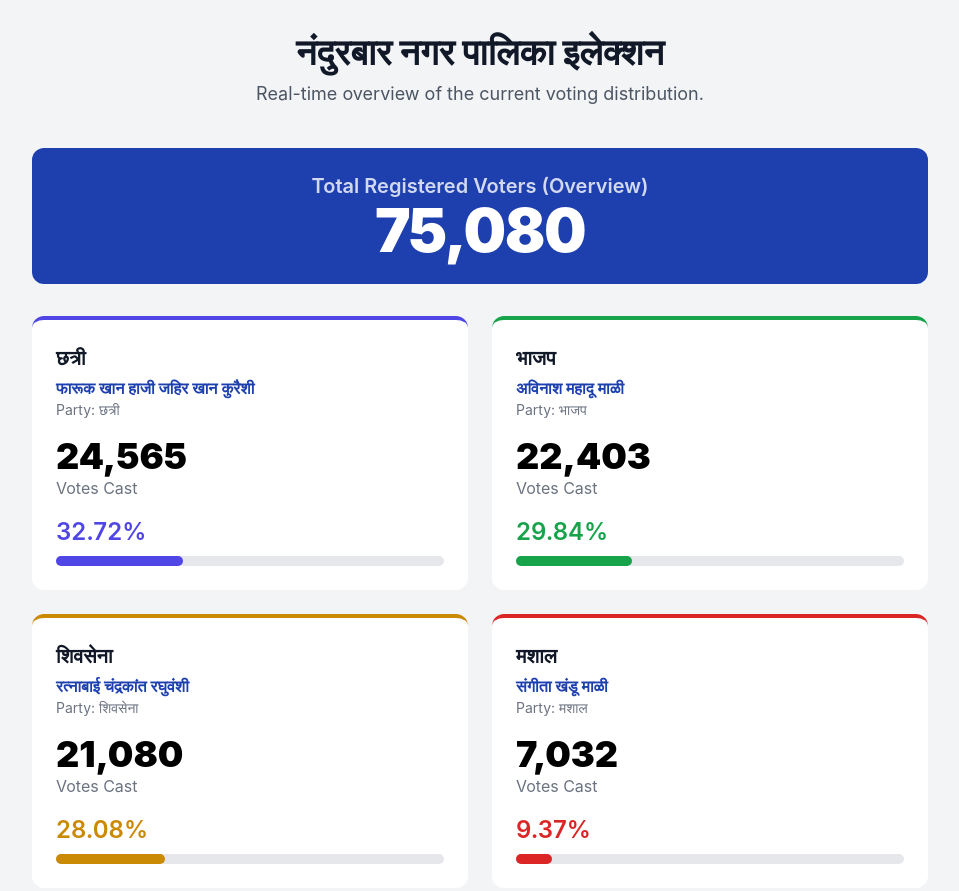
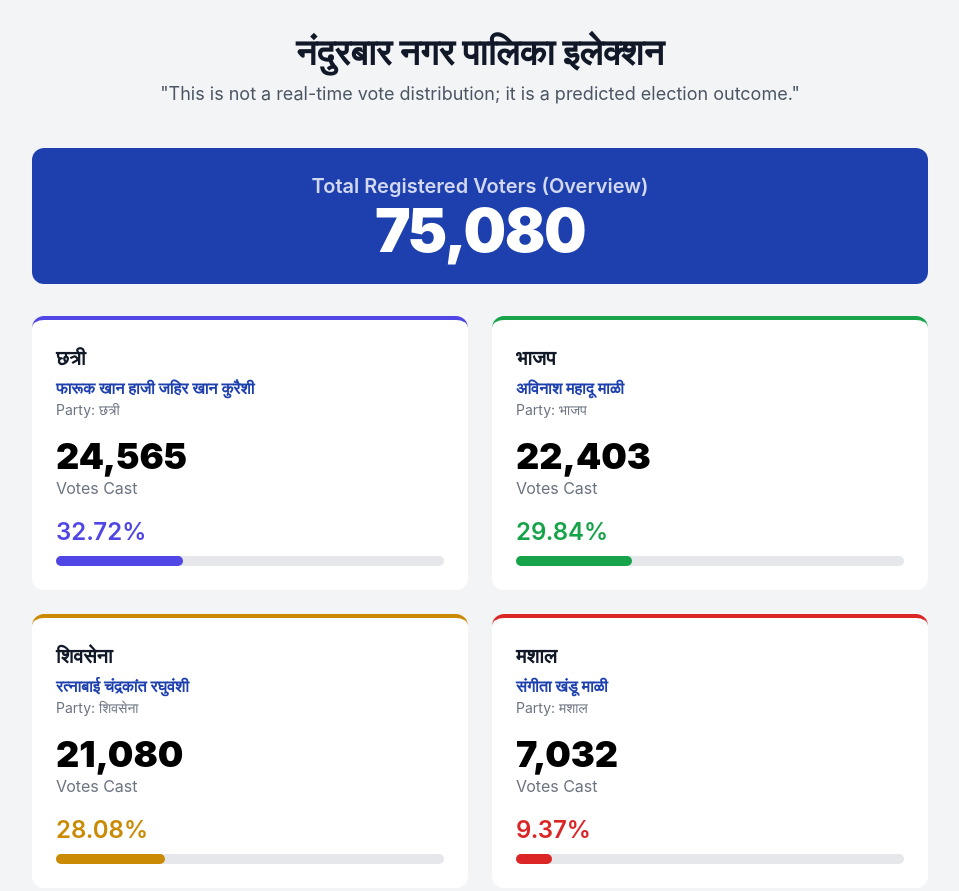
Before and after one commit to Nandurbar-425412/Nagar_palika_election, a plain HTML site: page index.html in a window 1280 px wide. Shown: the top 891 px of the page, without its empty margins (160-1119 px from the left). Drawn offline with nearby package versions, Linux system fonts and the light colour scheme.

Commit message:
Update index.html

```diff
--- a/index.html
+++ b/index.html
@@ -4,7 +4,7 @@
     <meta charset="UTF-8">
     <meta name="viewport" content="width=device-width, initial-scale=1.0">
     <title>Election Voter Dashboard</title>
-
+    <link rel="stylesheet" href="https://unpkg.com/aos@2.3.1/dist/aos.css" />
     <!-- Tailwind CDN -->
     <script src="https://cdn.tailwindcss.com"></script>
     <script>
@@ -58,7 +58,7 @@
             <h1 class="text-3xl sm:text-4xl font-extrabold text-gray-900 mb-2">
                 नंदुरबार नगर पालिका इलेक्शन
             </h1>
-            <p class="text-lg text-gray-600">Real-time overview of the current voting distribution.</p>
+            <p class="text-lg text-gray-600">"This is not a real-time vote distribution; it is a predicted election outcome."</p>
         </header>
 
         <!-- Total Votes Card -->
```
